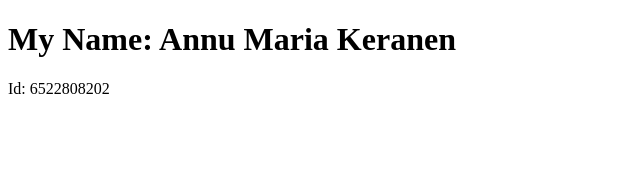
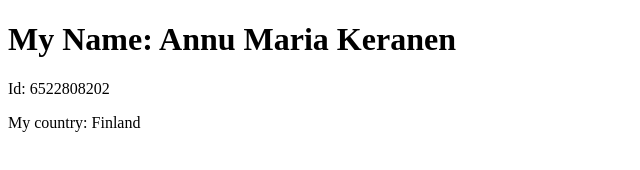
Before and after one commit to akerane/DES424_6522808202, a plain HTML site: page src/index.html in a window 1280 px wide. Shown: the whole page, without its empty margins (0-640 px from the left). Drawn offline with Linux system fonts and the light colour scheme.

Commit message:
change html

```diff
--- a/src/index.html
+++ b/src/index.html
@@ -3,5 +3,6 @@
     <body>
     	<h1>My Name: Annu Maria Keranen</h1>
         <p>Id: 6522808202</p>
+        <p>My country: Finland</p>
     </body>
 </html>
```
